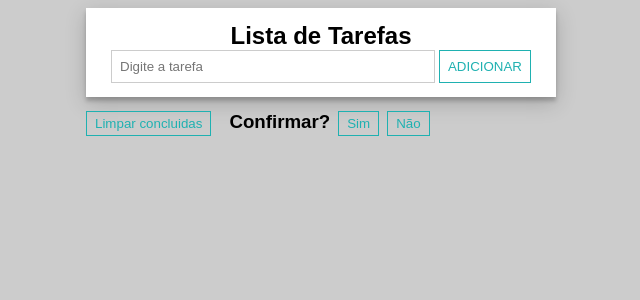
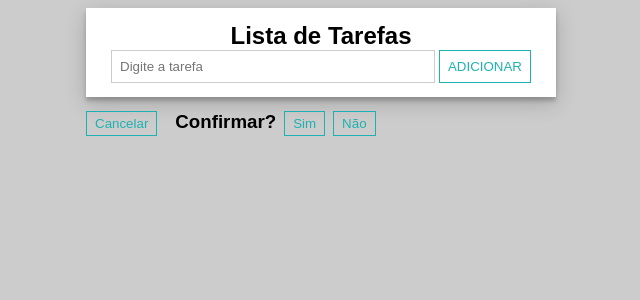
Before and after one commit to AlexDanki/Lista-de-Tarefas, a React (Vite) app: page / in a window 1280 px wide. Both pictures are taken after a click on the button "Limpar concluidas". Shown: the top 300 px of the page, without its empty margins (319-959 px from the left). Built offline with nearby package versions, Linux system fonts and the light colour scheme.

Commit message:
aterando modo de limpar e cancelamento da limpeza

```diff
--- a/src/App.tsx
+++ b/src/App.tsx
@@ -5,6 +5,7 @@ function App() {
 
   const [input, setInput] = useState("")
   const [tasks, setTasks] = useState<string[]>([]);
+  const [limpando, setLimpando] = useState(false);
 
   const[editItem, setEditItem] = useState({
     enabled: false,
@@ -90,6 +91,15 @@ function App() {
 
   }
 
+  function handleLimparConcluidas()
+  {
+    if(limpando){
+      setLimpando(false)
+      return
+    }
+    setLimpando(true)
+  }
+
   return (
     <div>
 
@@ -134,12 +144,16 @@ function App() {
             </div>
 
             <div className="limpar-concluidas">
-              <button>Limpar concluidas</button>
-              <div className="confirmar">
-                <h3>Confirmar?</h3>
-                <button>Sim</button>
-                <button>Não</button>
-              </div>
+              <button onClick={handleLimparConcluidas}>{limpando ? "Cancelar" : "Limpar concluidas"}</button>
+              {
+                limpando && (
+                  <div className="confirmar">
+                    <h3>Confirmar?</h3>
+                    <button>Sim</button>
+                    <button onClick={()=>setLimpando(false)}>Não</button>
+                  </div>
+                )
+              }
             </div>
 
           </section>
```
